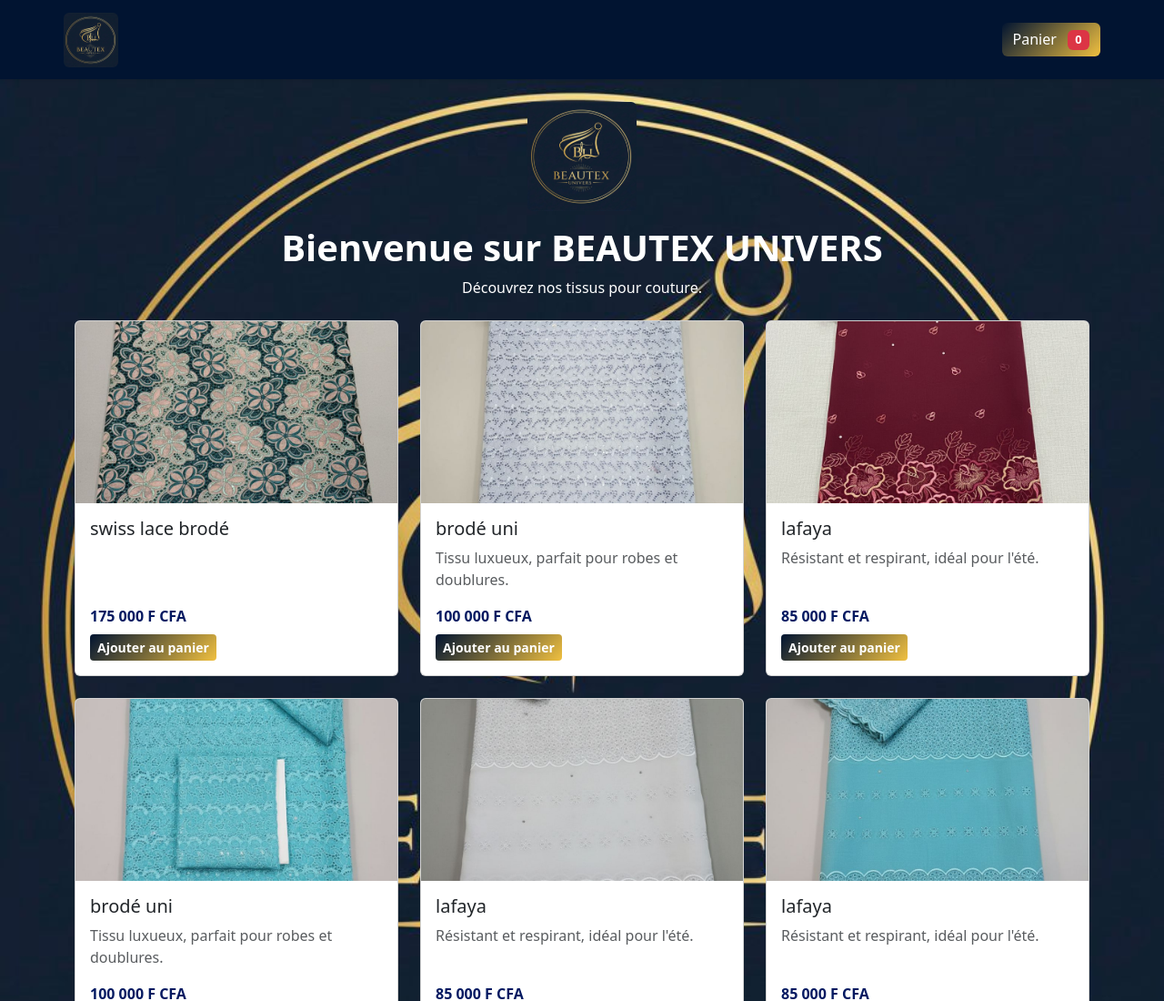
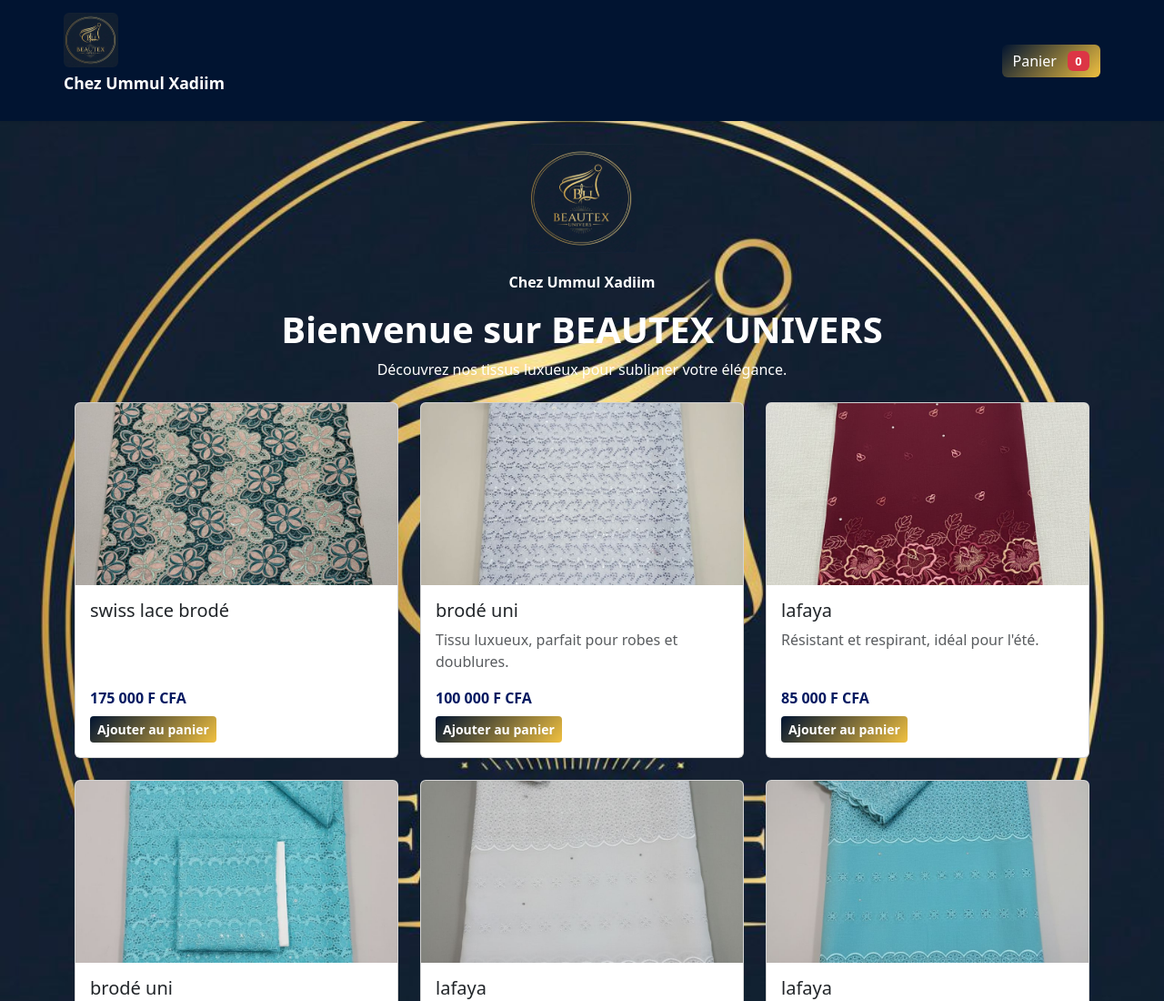
Before and after one commit to bachirnjaay02/beautex-univers-by-Jarra, a plain HTML site: page index.html in a window 1280 px wide. Shown: the top 1100 px of the page at 91% size. Drawn offline with nearby package versions, Linux system fonts and the light colour scheme.

Commit message:
ajoute chez Ummul Xadiim

```diff
--- a/index.html
+++ b/index.html
@@ -15,6 +15,8 @@
       <a class="navbar-brand fw-bold" href="index.html">
         <img src="img/logo.jpeg" alt="Logo BEAUTEX UNIVERS" width="60" height="60"
           class="d-inline-block text-white-block rounded align-text-top me-2">
+                   <p class="text-white align-text-center mt-1" width="20" height="20">Chez Ummul Xadiim</p>
+
       </a>
       <div id="nav-buttons" class="ms-auto d-flex gap-2 align-items-center">
         <button class="btn  position-relative" data-bs-toggle="offcanvas"
@@ -29,9 +31,9 @@
     <section class="text-center mb-4">
       <img src="img/logo.jpeg" alt="BEAUTEX UNIVERS Logo" width="120" height="120"
         class="d-inline-block rounded align-text-top mb-3">
-
+         <p class="text-white align-text-center fw-bold mt-1">Chez Ummul Xadiim</p>
       <h1 class=" display-6 fw-bold text-white"><span class="pulse-text"> Bienvenue sur BEAUTEX UNIVERS</span></h1>
-      <p class=" text-center text-white"><span class="pulse-text">Découvrez nos tissus pour couture.</span></p>
+      <p class=" text-center text-white"><span class="pulse-text">Découvrez nos tissus luxueux pour sublimer votre élégance.</span></p>
 
     </section>
 
```
